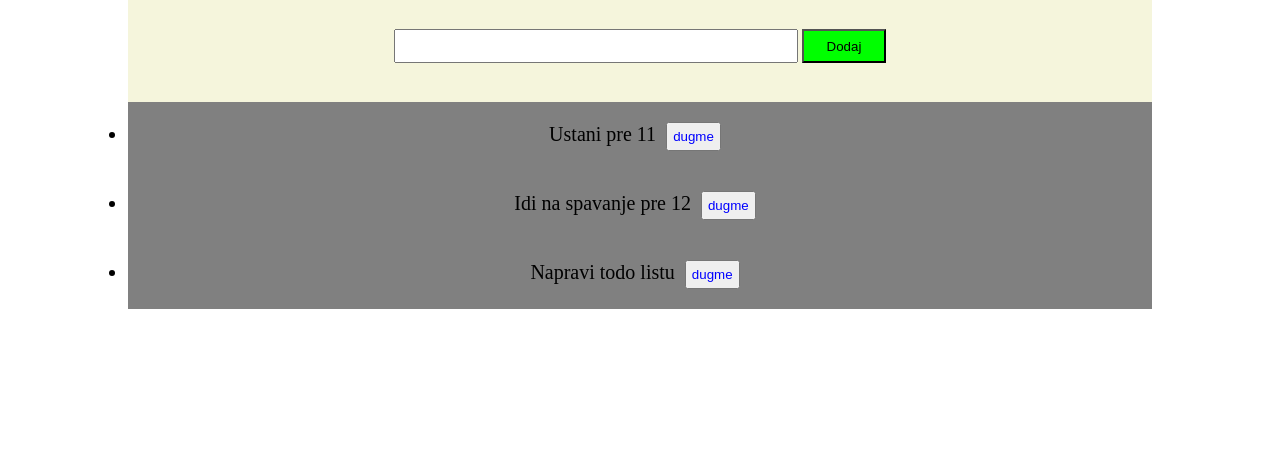
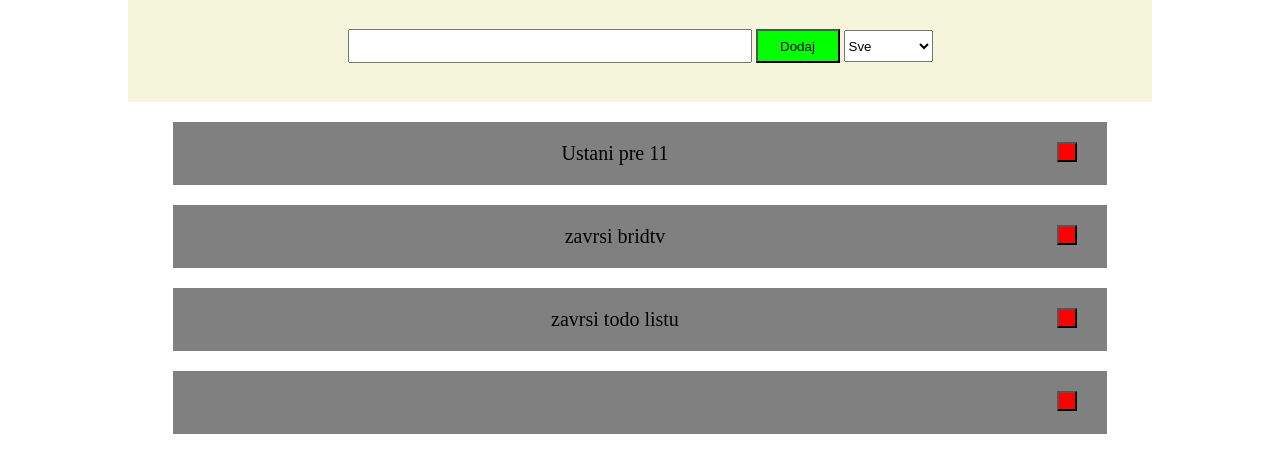
Before and after one commit to eldinhasanovic/to-do-lista, a plain HTML site: page index.html in a window 1280 px wide. Both pictures are taken after a click on the button "Dodaj". Shown: the part 68-540 px from the top of the page. Drawn offline with Linux system fonts and the light colour scheme.

Commit message:
funkcionalnost vecinom zavrsena

```diff
--- a/app.js
+++ b/app.js
@@ -1,8 +1,49 @@
-var x = document.getElementsByTagName("LI");
-var i;
-for (i = 0; i < x.length; i++) {
+var cilj = document.getElementsByTagName("LI");
+var lista = document.querySelector("ul");
+var filter = document.querySelector("select").value;
+function filter() {
+  for (i = 0; i < cilj.length; i++) {
+    if (filter == "done") {
+      if (cilj[i].style.className == "linija") {
+        cilj[i].style.display = "none";
+      } else if (filter == "notdone") {
+        if (cilj[i].style.className == "") {
+          cilj[i].style.display = "none";
+        }
+      }
+    }
+  }
+}
+function dodajdugme(el) {
   var dugme = document.createElement("button");
-  dugme.innerHTML = "dugme";
   dugme.className = "obrisi";
-  x[i].appendChild(dugme);
+  dugme.setAttribute("onclick", "obrisi()");
+  el.appendChild(dugme);
 }
+function obrisi() {
+  event.target.parentElement.remove();
+}
+function linija() {
+  if (event.target.className == "linija") {
+    event.target.className = "";
+  } else {
+    event.target.className = "linija";
+  }
+  console.log(event.target);
+  // console.log(input);
+}
+for (i = 0; i < cilj.length; i++) {
+  dodajdugme(cilj[i]);
+}
+function dodaj() {
+  input = document.querySelector("input").value;
+  novicilj = document.createElement("li");
+  novicilj.innerHTML = `<p ondblclick = "linija()">${input}</p>`;
+  lista.appendChild(novicilj);
+  dodajdugme(novicilj);
+  document.querySelector("input").value = "";
+}
+ugasi = document.getElementsByClassName("obrisi");
+// for (i = 0; i < ugasi.length; i++) {
+//   ugasi[i].setAttribute("onclick", "obrisi()");
+// }
--- a/index.html
+++ b/index.html
@@ -11,12 +11,17 @@
     <header class="header">
       <h1>TO DO lista</h1>
       <input type="text" id="input" />
-      <button class="add" onclick="novicilj()">Dodaj</button>
+      <button class="add" onclick="dodaj()">Dodaj</button>
+      <select name="tasks" id="selector">
+        <option value="all">Sve</option>
+        <option value="done">Zavrseni</option>
+        <option value="notdone">Nezavrseni</option>
+      </select>
     </header>
     <ul>
-      <li>Ustani pre 11</li>
-      <li>Idi na spavanje pre 12</li>
-      <li>Napravi todo listu</li>
+      <li><p ondblclick="linija()">Ustani pre 11</p></li>
+      <li><p ondblclick="linija()">zavrsi bridtv</p></li>
+      <li><p ondblclick="linija()">zavrsi todo listu</p></li>
     </ul>
     <script src="./app.js"></script>
   </body>
--- a/style.css
+++ b/style.css
@@ -10,6 +10,9 @@ h1 {
 input {
   height: 30px;
   width: 400px;
+}
+#selector {
+  height: 30px;
 }
 .add {
   height: 30px;
@@ -31,19 +34,28 @@ input {
 }
 ul {
   margin: 0px auto;
-  width: 80%;
+  width: 73%;
   text-align: center;
-  background-color: gray;
   height: 100%;
 }
+p {
+  display: inline-block;
+}
 li {
-  padding: 20px 20px;
+  padding: 20px 0px;
   font-size: 20px;
+  list-style-type: none;
+  background-color: grey;
+  margin-top: 20px;
+  width: 100%;
 }
 .obrisi {
-  color: blue;
-  height: 100%;
-  opacity: 100%;
-  padding: 5px;
-  margin: 0 10px;
+  height: 2vh;
+  width: 2vh;
+  background-color: red;
+  float: right;
+  margin-right: 30px;
 }
+.linija {
+  text-decoration: line-through;
+}
```
